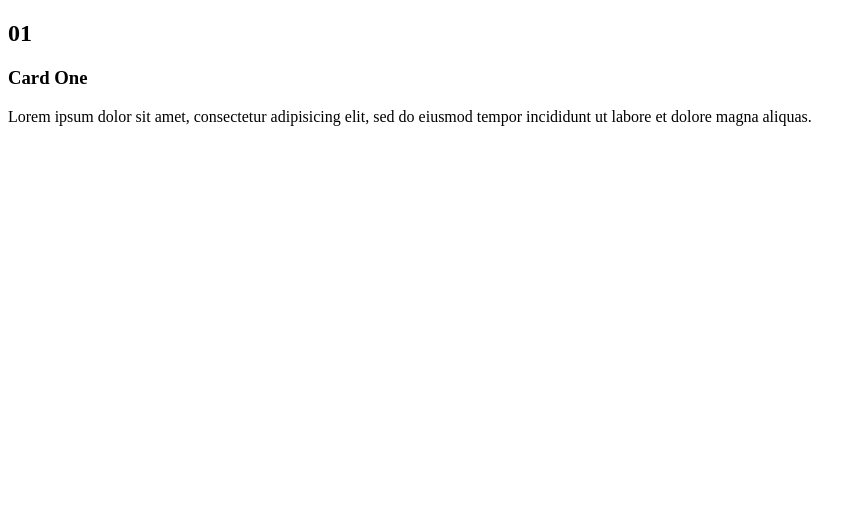
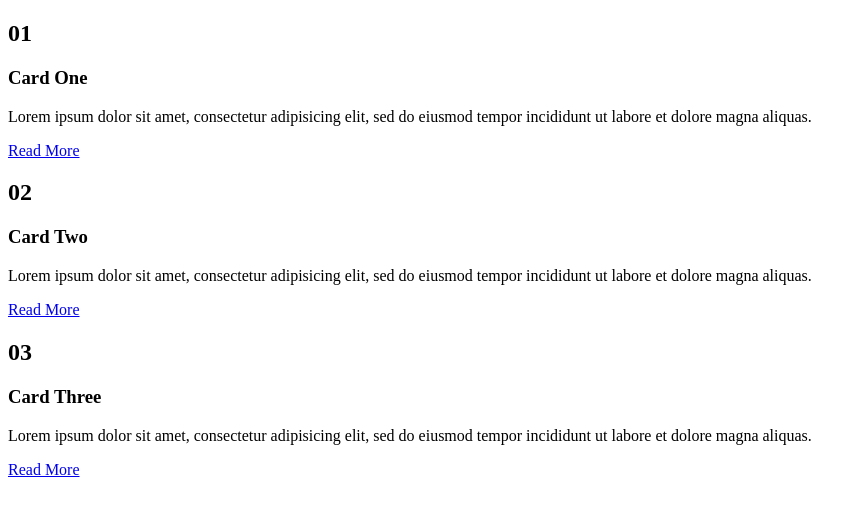
Before and after one commit to Williz4/light-neumorphism, a plain HTML site: page index.html in a window 1280 px wide. Shown: the whole page, without its empty margins (0-866 px from the left). Drawn offline with Linux system fonts and the light colour scheme.

Commit message:
html structure complete

```diff
--- a/index.html
+++ b/index.html
@@ -21,9 +21,44 @@
 
 						<div class="content">
 
-								<h2>01</h2>
-								<h3>Card One</h3>
-								<p>Lorem ipsum dolor sit amet, consectetur adipisicing elit, sed do eiusmod tempor incididunt ut labore et dolore magna aliquas.</p>
+							<h2>01</h2>
+							<h3>Card One</h3>
+							<p>Lorem ipsum dolor sit amet, consectetur adipisicing elit, sed do eiusmod tempor incididunt ut labore et dolore magna aliquas.</p>
+							<a href="#">Read More</a>
+
+						</div>
+
+					</div>
+
+				</div>
+
+				<div class="card">
+
+					<div class="box">
+
+						<div class="content">
+
+							<h2>02</h2>
+							<h3>Card Two</h3>
+							<p>Lorem ipsum dolor sit amet, consectetur adipisicing elit, sed do eiusmod tempor incididunt ut labore et dolore magna aliquas.</p>
+							<a href="#">Read More</a>
+
+						</div>
+
+					</div>
+
+				</div>
+
+				<div class="card">
+
+					<div class="box">
+
+						<div class="content">
+
+							<h2>03</h2>
+							<h3>Card Three</h3>
+							<p>Lorem ipsum dolor sit amet, consectetur adipisicing elit, sed do eiusmod tempor incididunt ut labore et dolore magna aliquas.</p>
+							<a href="#">Read More</a>
 
 						</div>
 
```
